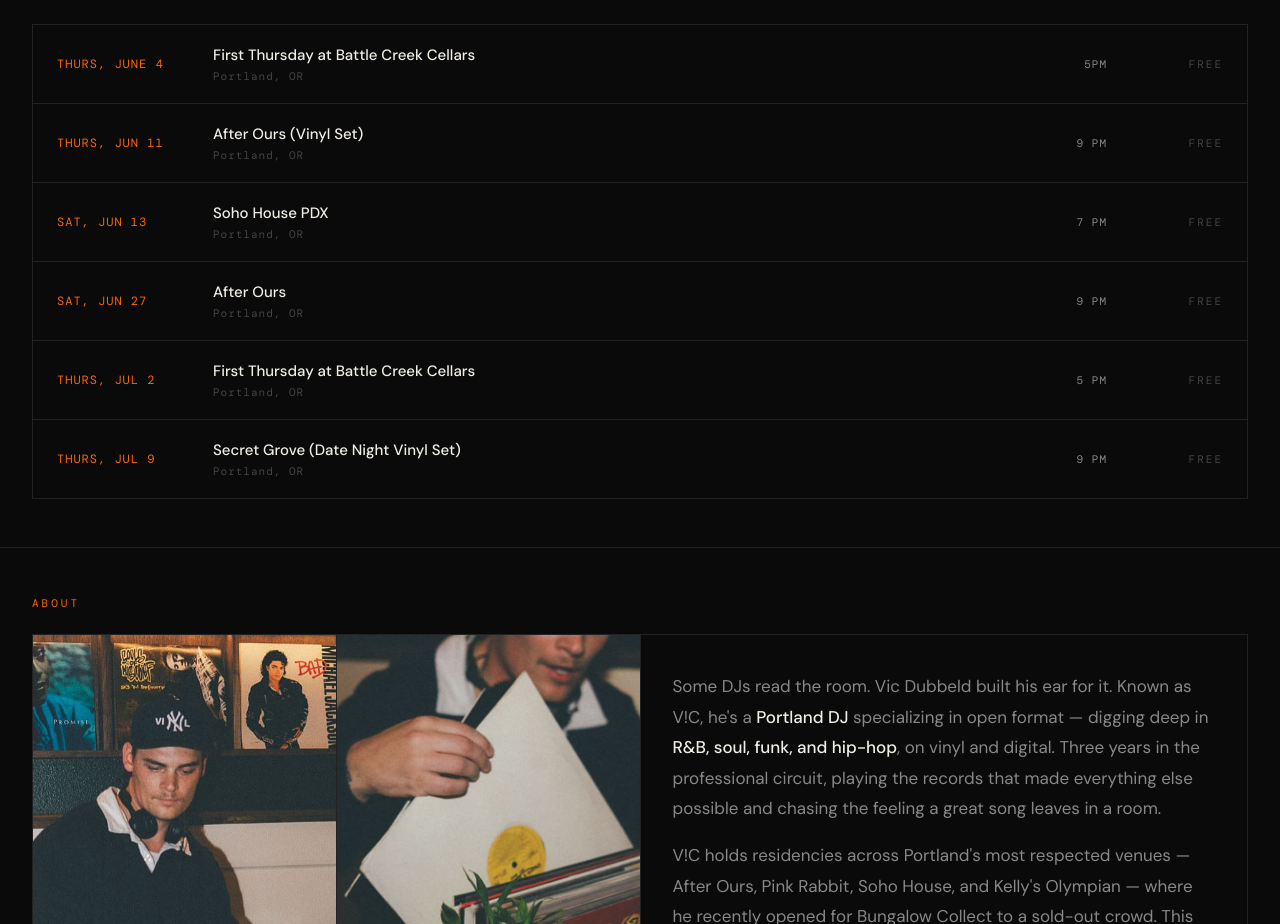
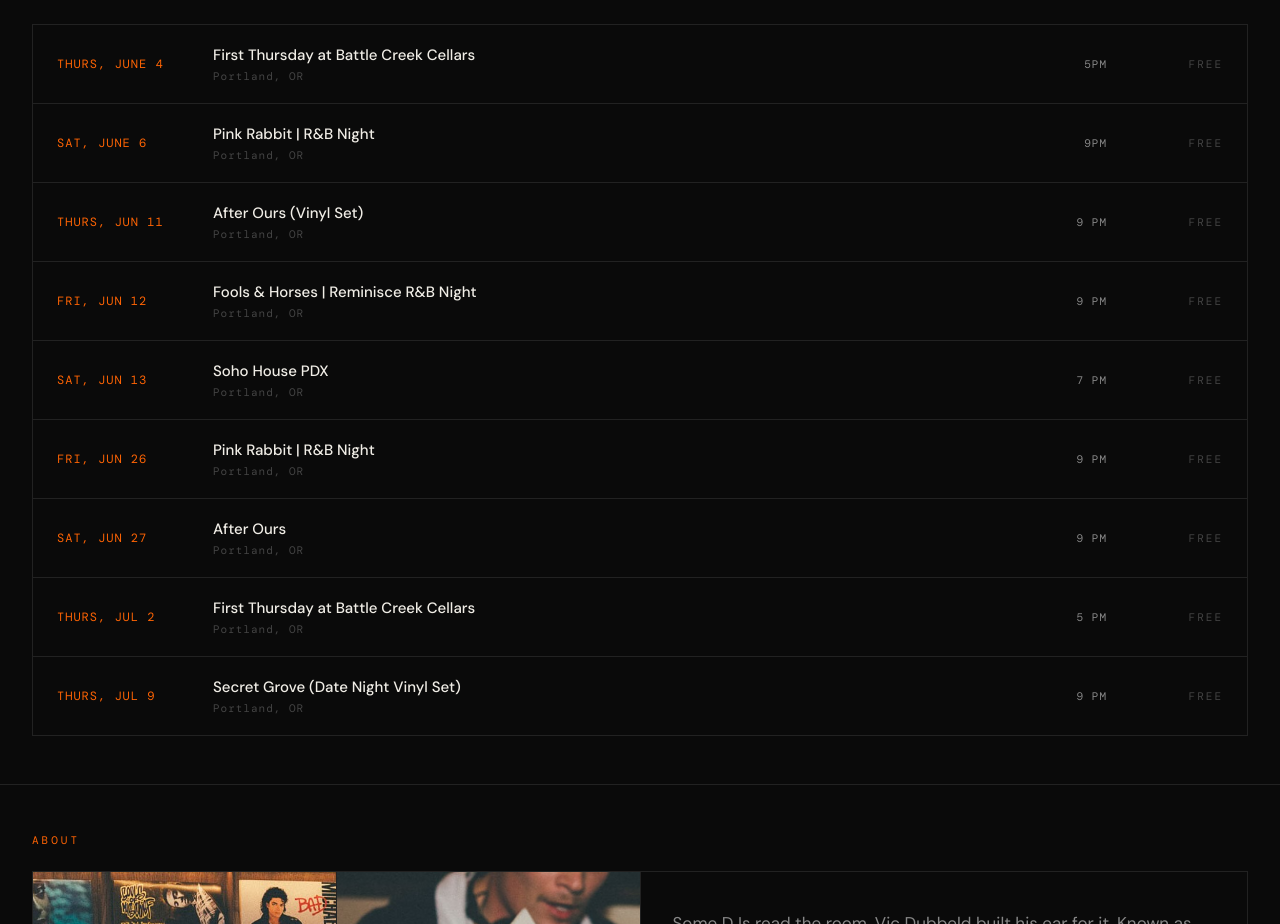
Before and after one commit to vicdubbeld/dj-vic, a Next.js app: page / in a window 1280 px wide. Shown: the part 806-1730 px from the top of the page. Built offline with nearby package versions, Linux system fonts and the light colour scheme; a web font is replaced by a local one.

Commit message:
added new shows

```diff
--- a/components/Shows.tsx
+++ b/components/Shows.tsx
@@ -16,8 +16,20 @@ const shows: Show[] = [
     time: '5pm',
   },
   {
+    date: 'Sat, June 6',
+    venue: 'Pink Rabbit | R&B Night',
+    location: 'Portland, OR',
+    time: '9pm',
+  },
+  {
     date: 'Thurs, Jun 11',
     venue: 'After Ours (Vinyl Set)',
+    location: 'Portland, OR',
+    time: '9 PM',
+  },
+  {
+    date: 'Fri, Jun 12',
+    venue: 'Fools & Horses | Reminisce R&B Night',
     location: 'Portland, OR',
     time: '9 PM',
   },
@@ -26,6 +38,12 @@ const shows: Show[] = [
     venue: 'Soho House PDX',
     location: 'Portland, OR',
     time: '7 PM',
+  },
+  {
+    date: 'Fri, Jun 26',
+    venue: 'Pink Rabbit | R&B Night',
+    location: 'Portland, OR',
+    time: '9 PM',
   },
   {
     date: 'Sat, Jun 27',
```
